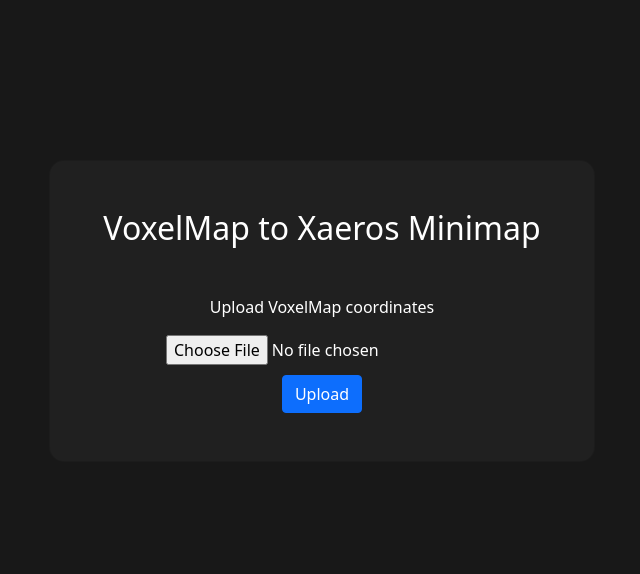
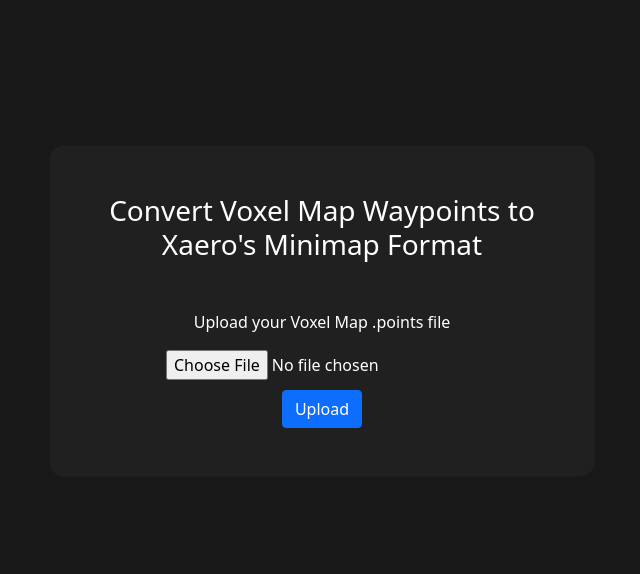
Before and after one commit to Sadeeed/WaypointTranslator, a Django app: page / in a window 1280 px wide. Shown: the part 137-711 px from the top of the page, without its empty margins (318-958 px from the left). Run offline with Django 4.2, Linux system fonts and the light colour scheme; some libraries are stand-ins or nearby versions.

Commit message:
:lipstick: minor ui updates

```diff
--- a/converter/templates/document.html
+++ b/converter/templates/document.html
@@ -10,8 +10,8 @@
                 <div class="col-12 col-md-9 col-lg-7 col-xl-6">
                     <div class="card" style="border-radius: 15px; background-color: #202020">
                         <div class="card-body p-5" style="color: #FFFFFF;">
-                            <h2 class="text-center mb-5" style="color: #FFFFFF;">VoxelMap to Xaeros Minimap</h2>
-                            <p class="text-center">Upload VoxelMap coordinates</p>
+                            <h3 class="text-center mb-5" style="color: #FFFFFF;">Convert Voxel Map Waypoints to Xaero's Minimap Format</h3>
+                            <p class="text-center">Upload your Voxel Map .points file</p>
                             <form id="form-import" method="POST" enctype="multipart/form-data">
                                 {% csrf_token %}
                                 {% if form.errors %}
```
